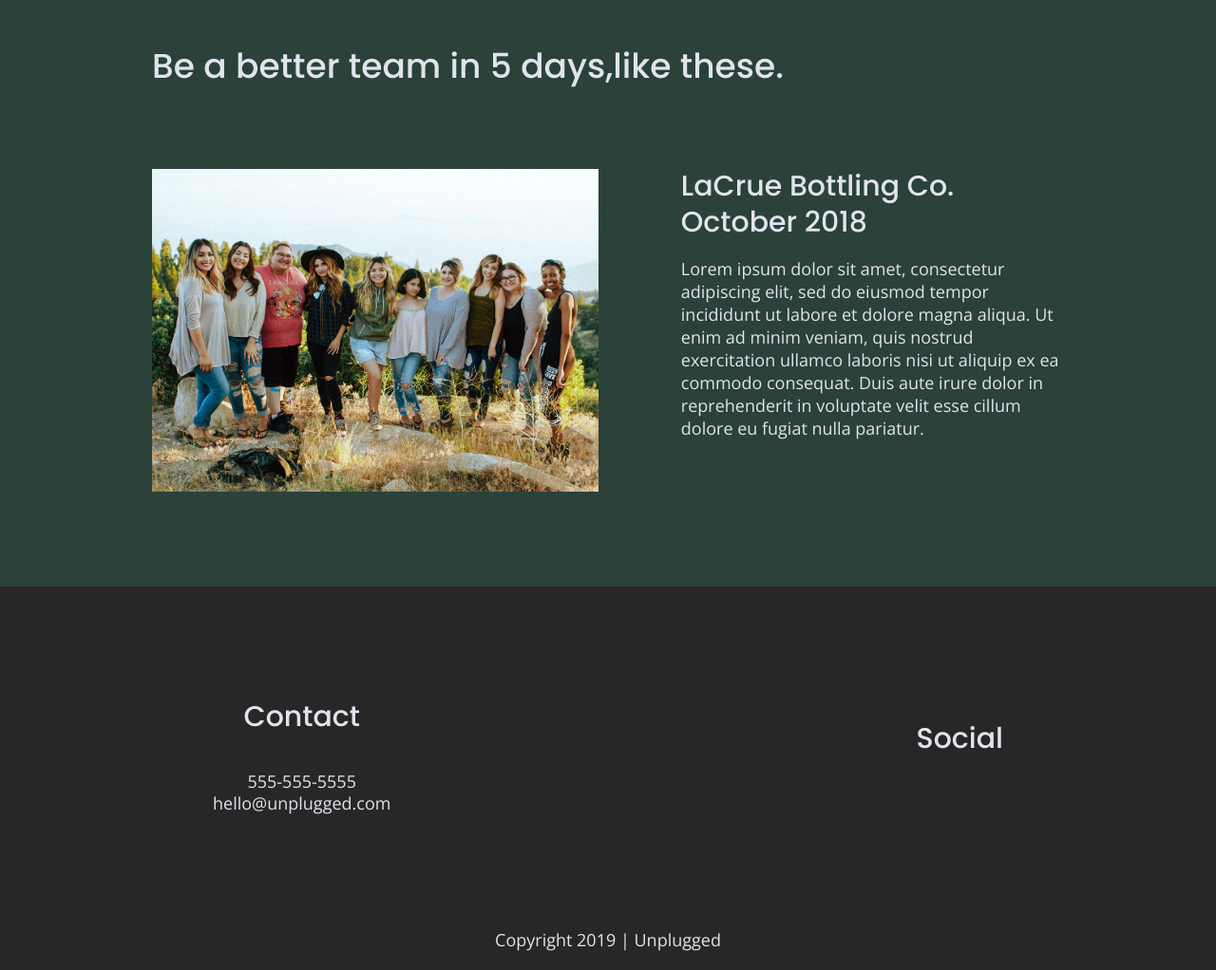
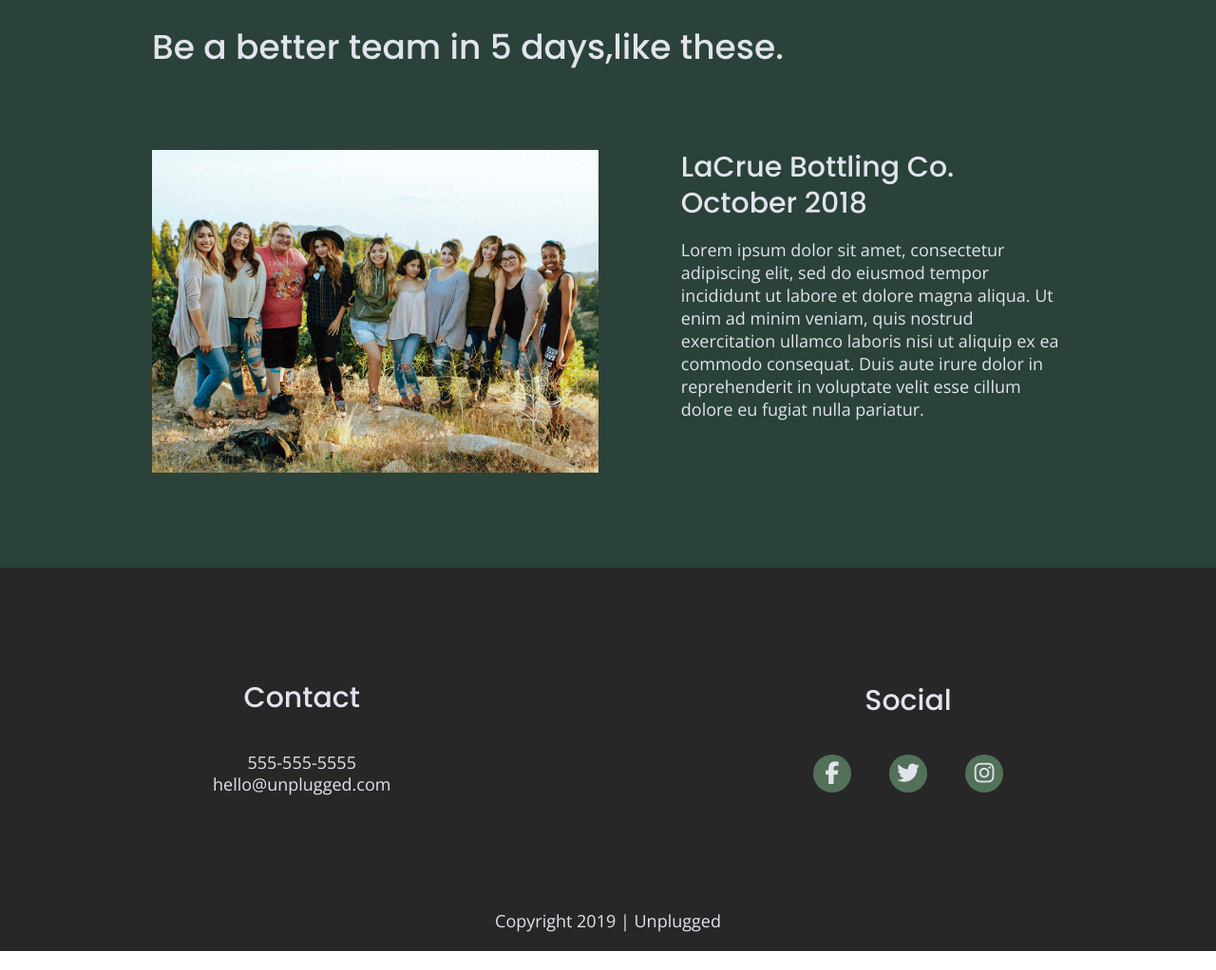
Before and after one commit to CarolineSQ/unplugged-retreat, a website built with Parcel: page index.html in a window 1280 px wide. Shown: the part 1976-2998 px from the top of the page at 95% size. Built offline with nearby package versions, Linux system fonts and the light colour scheme.

Commit message:
Added social icons

```diff
--- a/css/main.css
+++ b/css/main.css
@@ -244,9 +244,17 @@ footer .social-icons {
 }
 
 footer .social-icons p {
+  background-color: #527158;
+  border-radius: 50%;
+  width: 40px;
+  height: 40px;
   display: flex;
   justify-content: center;
   align-items: center;
+}
+
+footer .social-icons p i {
+  font-size: 1.3125em;
 }
 
 footer .copyright {
@@ -655,6 +663,10 @@ h3 {
     width: 62%;
   }
 
+  .features i {
+    margin-bottom: 30px;
+  }
+
   /* Reviews */
   .reviews article {
     display:flex;
@@ -699,6 +711,11 @@ h3 {
 
   footer p {
     line-height: 1.285;
+}
+
+footer .social-icons {
+  width:  12.5em;
+  justify-content: space-between;
 }
 
 
--- a/index.html
+++ b/index.html
@@ -176,13 +176,13 @@
           <h4>Social</h4>
           <div class="social-icons">
             <p>
-              <a href="https://www.facebook.com/yoursite" target="_blank"></a>
+              <a href="https://www.facebook.com/yoursite" target="_blank"><i class="fab fa-facebook-f"></i></a>
             </p>
             <p>
-              <a href="https://www.twitter.com/yoursite" target="_blank"></a>
+              <a href="https://www.twitter.com/yoursite" target="_blank"><i class="fab fa-twitter"></i></a>
             </p>
             <p>
-              <a href="https://www.instagram.com/yoursite" target="_blank"></a>
+              <a href="https://www.instagram.com/yoursite" target="_blank"><i class="fab fa-instagram"></i></a>
             </p>
 
              <!--other social links here -->
```
Also changed, not shown: about/index.html (+4 -4 lines), faq/index.html (+4 -4 lines).
